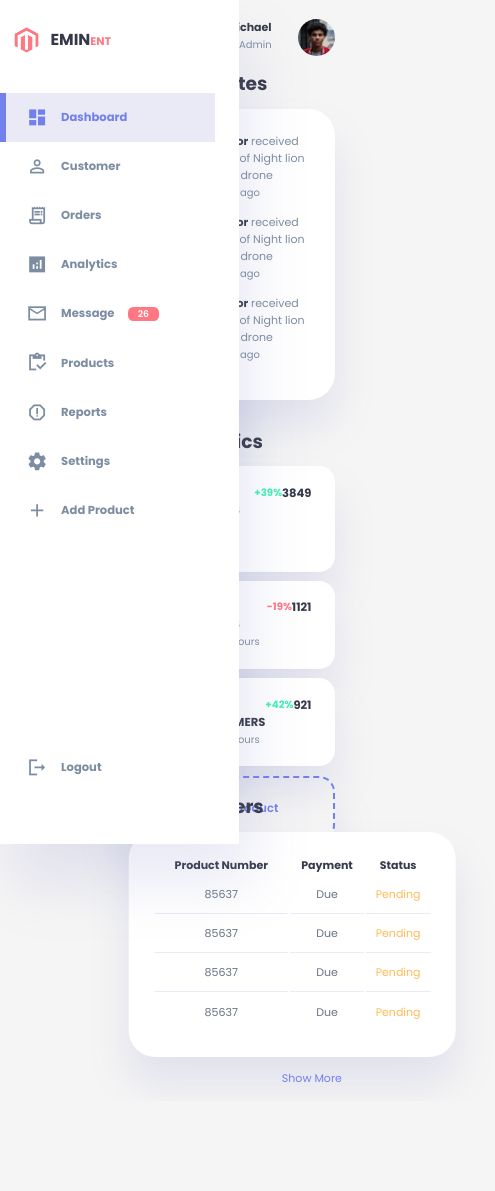
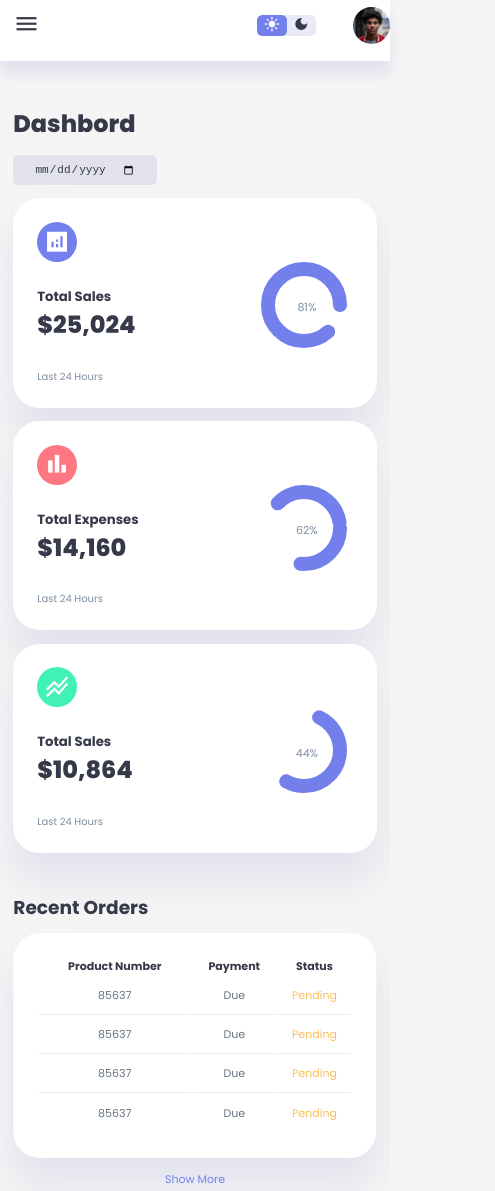
Before and after one commit to Eminent-michael/Ecommerce-admin-dashboard, a plain HTML site: page index.html in a window 390 px wide. Shown: the top 1191 px of the page, 495 px wide, since content can reach past the window. Before the commit the page ends 1101 px from the top, so only its background shows below. Drawn offline with Linux system fonts and the light colour scheme.

Commit message:
reponsive

```diff
--- a/index.html
+++ b/index.html
@@ -311,6 +311,7 @@
             </div>
         </div>
     </div>
+    <script src="index.js"></script>
 </body>
 
 </html>
--- a/index.js
+++ b/index.js
@@ -0,0 +1,13 @@
+
+const sideMenu = document.querySelector("aside");
+const menuBtn = document.querySelector("#menu-btn");
+const closeBtn = document.querySelector("#close-btn");
+
+menuBtn.addEventListener("click", () => {
+    console.log("Menu button clicked....")
+    sideMenu.style.display = "block";
+})
+
+closeBtn.addEventListener("click", () => {
+    sideMenu.style.display = "none";
+})
--- a/responsive.css
+++ b/responsive.css
@@ -56,18 +56,27 @@
 /* ============== MEDIA QUERIES FOR PHONES ============== */
 @media screen and (max-width: 768px) {
     .container{
+        grid-template-columns: 1fr;
         width: 100%;
     }
 
     aside {
         position: fixed;
-        left: 0;
+        left: -100%;
         background: var(--color-white);
         width: 18rem;
         z-index: 3;
         box-shadow: 1rem 3rem 4rem var(--color-light);;
         height: 100vh;
         padding-right: var(--card-padding);
+        display: none;
+        animation: showMenu 400ms ease forwards;
+    }
+
+    @keyframes showMenu {
+        to{
+            left:0;
+        }
     }
 
     aside .logo{
@@ -81,4 +90,77 @@
     aside .side-nav-item h3{
         display: inline;
     }
+
+    aside .side-nav-item a{
+        width: 100%;
+        height: 3.4rem;
+    }
+
+    aside .side-nav-item a:last-child{
+        position: absolute;
+        bottom: 5rem;
+    }
+
+    aside .logo-header .close{
+        display: inline-block;
+        cursor: pointer;
+    }
+
+    main {
+        margin-top: 8rem;
+        padding: 0 1rem;
+    }
+
+    main .recent-order{
+        position: relative;
+        margin: 3rem 0 0 0;
+        width: 100%;
+    }
+
+    main .recent-order table {
+        width: 100%;
+        margin: 0;
+    }
+
+    .right {
+        width: 94%;
+        margin: 0 auto 4rem;
+    }
+
+    .right .top {
+        position: fixed;
+        top: 0;
+        left: 0;
+        align-items: center;
+        padding: 0 0 0.8rem;
+        height: 4.6rem;
+        background: var(--color-white);
+        width: 100%;
+        margin: 0;
+        z-index: 2;
+        box-shadow: 0 1rem 1rem var(--color-light);
+    }
+
+    .right .top .theme-toggler {
+        width: 4.4rem;
+        position: absolute;
+        left: 66%;
+    }
+
+    .right .profile .info{
+        display: none;
+    }
+
+    .right .top button{
+        display: inline-block;
+        background: transparent;
+        cursor: pointer;
+        color: var(--color-dark);
+        position: absolute;
+        left: 1rem;
+    }
+
+    .right .top button span {
+        font-size: 2rem;
+    }
 }
--- a/style.css
+++ b/style.css
@@ -146,11 +146,11 @@ aside .logo-header .logo img{
     height: 2rem;
 }
 
-aside .logo h2{
+aside .logo h2, aside .logo span{
     font-size: 1.2rem;
 }
 
-aside .logo-header .close{
+asideclose .logo-header {
     display: none;
 }
 
```
